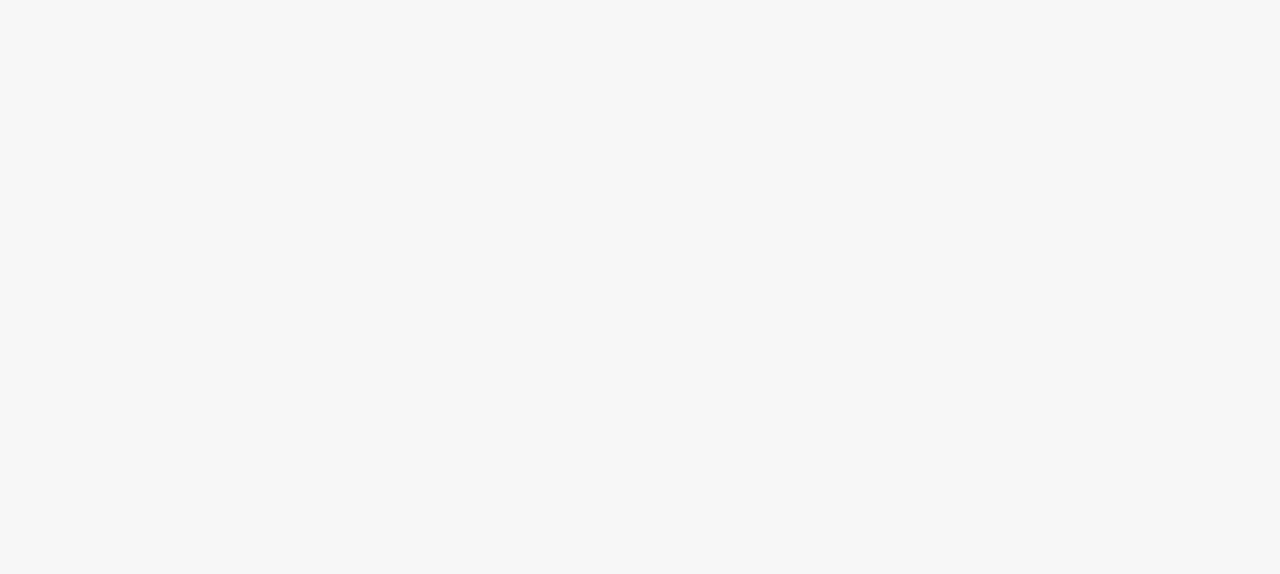
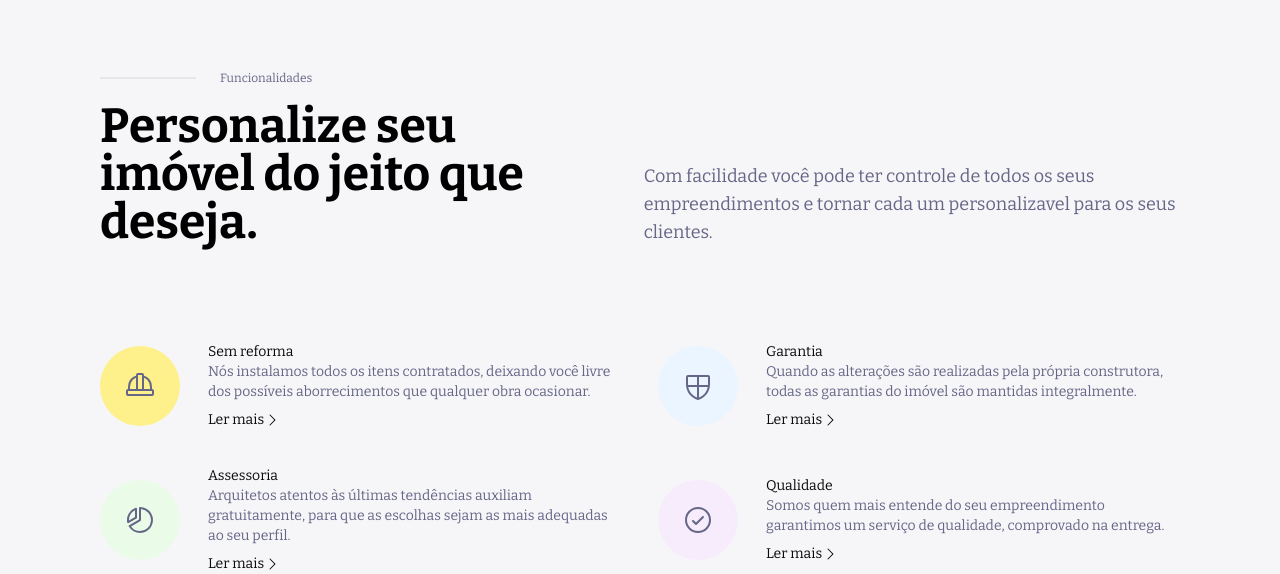
Before and after one commit to andrebellico/plana-page, a Next.js app: page / in a window 1280 px wide. Shown: the part 890-1464 px from the top of the page. Before the commit the page ends 960 px from the top, so only its background shows below. Built offline with nearby package versions, Linux system fonts and the light colour scheme.

Commit message:
feature/ functionalities section

```diff
--- a/package.json
+++ b/package.json
@@ -9,6 +9,7 @@
     "lint": "next lint"
   },
   "dependencies": {
+    "@phosphor-icons/react": "^2.1.4",
     "next": "14.1.4",
     "react": "^18",
     "react-dom": "^18",
--- a/src/app/page.tsx
+++ b/src/app/page.tsx
@@ -1,5 +1,11 @@
+import FunctionalitiesSection from '@/components/Functionalities'
 import Home from '@/components/Home'
 
 export default function HomePage() {
-  return <Home />
+  return (
+    <>
+      <Home />
+      <FunctionalitiesSection />
+    </>
+  )
 }
--- /dev/null
+++ b/src/components/Functionalities.tsx
@@ -0,0 +1,58 @@
+'use client'
+
+import {
+    ChartPieSlice,
+    CheckCircle,
+    HardHat,
+    ShieldCheckered,
+} from '@phosphor-icons/react'
+import FunctionalitiesCard from './FunctionalitiesCard'
+
+export default function FunctionalitiesSection() {
+  return (
+    <div className="mx-[100px]">
+      <div className="flex gap-6 mb-4 items-center justify-start">
+        <div className="w-24 h-0 border"></div>
+        <p className="text-xs text-neutral-600">Funcionalidades</p>
+      </div>
+      <div className="flex flex-row justify-between gap-[60px] items-end">
+        <h2 className="text-5xl font-bold">
+          Personalize seu imóvel do jeito que deseja.
+        </h2>
+        <span className="text-lg text-neutral-600">
+          Com facilidade você pode ter controle de todos os seus empreendimentos
+          e tornar cada um personalizavel para os seus clientes.
+        </span>
+      </div>
+      <div className="grid grid-cols-2 gap-9 mt-24">
+        <FunctionalitiesCard
+          title="Sem reforma"
+          subtitle="Nós instalamos todos os itens contratados, deixando você livre dos possíveis aborrecimentos que qualquer obra ocasionar."
+          link="Ler mais"
+          icon={<HardHat size={32} />}
+        />
+        <FunctionalitiesCard
+          title="Garantia"
+          subtitle="Quando as alterações são realizadas pela própria construtora, todas as garantias do imóvel são mantidas integralmente."
+          link="Ler mais"
+          icon={<ShieldCheckered size={32} />}
+          bgcolor="bg-secondary-100"
+        />
+        <FunctionalitiesCard
+          title="Assessoria"
+          subtitle="Arquitetos atentos às últimas tendências auxiliam gratuitamente, para que as escolhas sejam as mais adequadas ao seu perfil."
+          link="Ler mais"
+          icon={<ChartPieSlice size={32} />}
+          bgcolor="bg-success-100"
+        />
+        <FunctionalitiesCard
+          title="Qualidade"
+          subtitle="Somos quem mais entende do seu empreendimento garantimos um serviço de qualidade, comprovado na entrega."
+          link="Ler mais"
+          icon={<CheckCircle size={32} />}
+          bgcolor="bg-alternative-100"
+        />
+      </div>
+    </div>
+  )
+}
--- /dev/null
+++ b/src/components/FunctionalitiesCard.tsx
@@ -0,0 +1,43 @@
+'use client'
+
+import { CaretRight } from '@phosphor-icons/react'
+import { twMerge } from 'tailwind-merge'
+
+interface FunctionalitiesProps {
+  icon: React.ReactNode
+  title: string
+  subtitle: string
+  link: string
+  bgcolor?: string
+}
+
+export default function FunctionalitiesCard({
+  icon,
+  title,
+  subtitle,
+  link,
+  bgcolor,
+}: FunctionalitiesProps) {
+  return (
+    <div className="flex gap-7 items-center">
+      <div
+        className={twMerge(
+          'p-6 text-neutral-600 rounded-full bg-yellow-200 flex justify-center items-center',
+          bgcolor,
+        )}
+      >
+        {icon}
+      </div>
+      <div className="text-sm text-neutral-950">
+        <h4>{title}</h4>
+        <p className="text-neutral-600 mb-2">{subtitle}</p>
+        <div className="flex justify-start items-center">
+          <a href={link} className="">
+            Ler mais
+          </a>
+          <CaretRight size={16} />
+        </div>
+      </div>
+    </div>
+  )
+}
```
Also changed, not shown: 1 other file (tests, documents, lock files or other folders).
